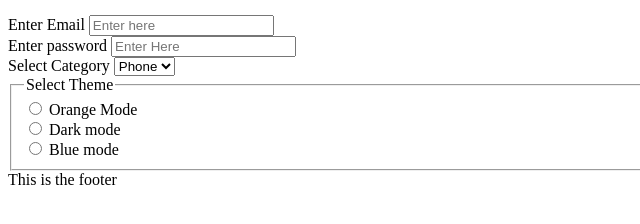
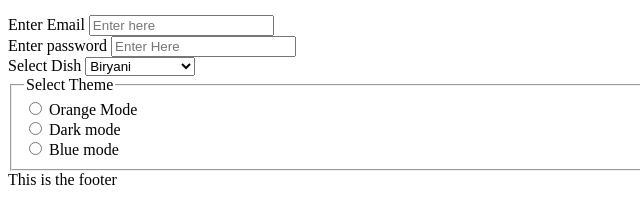
Before and after one commit to HeyAKSOLO/Project_prm, a plain HTML site: page index.htm in a window 1280 px wide. Shown: the part 300-524 px from the top of the page, 0-640 px from the left. Drawn offline with Linux system fonts and the light colour scheme.

Commit message:
change select tag from category to dish

```diff
--- a/index.htm
+++ b/index.htm
@@ -53,13 +53,13 @@
                 <label for="">Enter password</label>
                 <input type="password" placeholder="Enter Here">
                 <div>
-                    <label for="games">Select Category</label>
+                    <label for="games">Select Dish</label>
                     <select name="" id="">
-                        <option value="">Phone</option>
-                        <option value="">Car</option>
-                        <option value="">Bike</option>
-                        <option value="">Jet</option>
-                        <option value="">Yacht</option>
+                        <option value="">Biryani</option>
+                        <option value="">Butter Chicken</option>
+                        <option value="">Shawrma</option>
+                        <option value="">Fried Chicken</option>
+                        <option value="">Pizza</option>
                     </select>
                 </div>
                 <div>
```
